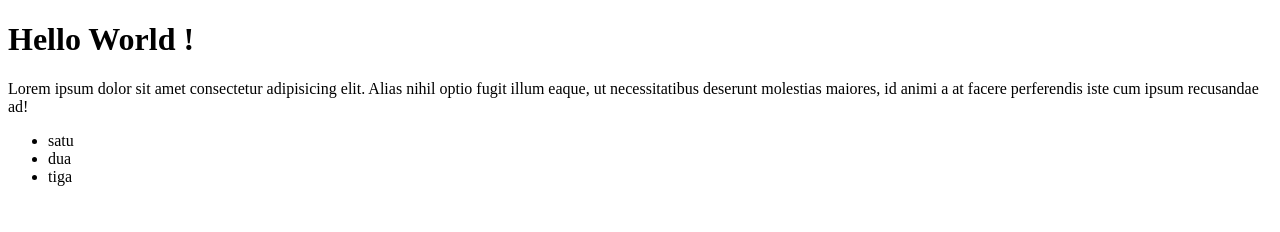
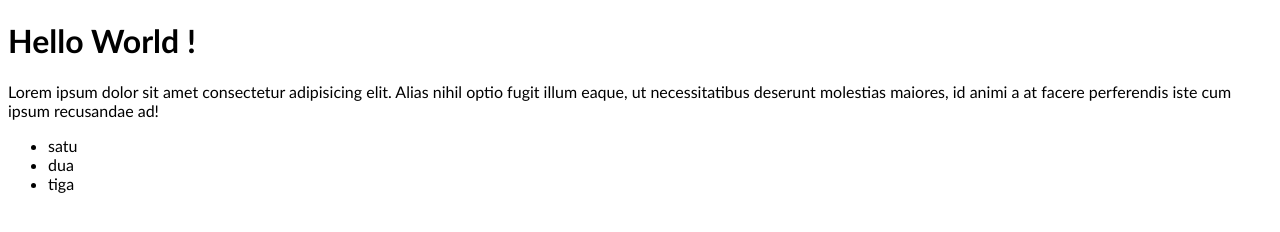
Before and after one commit to KINGIWAL/Latihan-git-3, a plain HTML site: page index.html in a window 1280 px wide. Drawn offline with Linux system fonts and the light colour scheme.

Commit message:
Menambahkan file style.css

```diff
--- a/index.html
+++ b/index.html
@@ -4,6 +4,7 @@
     <meta charset="UTF-8">
     <meta name="viewport" content="width=device-width, initial-scale=1.0">
     <title>Percobaan Git Remote</title>
+    <link rel="stylesheet" href="style.css">
 </head>
 <body>
     <h1>Hello World !</h1>
--- /dev/null
+++ b/style.css
@@ -0,0 +1,3 @@
+body{
+    font-family: 'Gill Sans', 'Gill Sans MT', Calibri, 'Trebuchet MS', sans-serif;
+}
```
